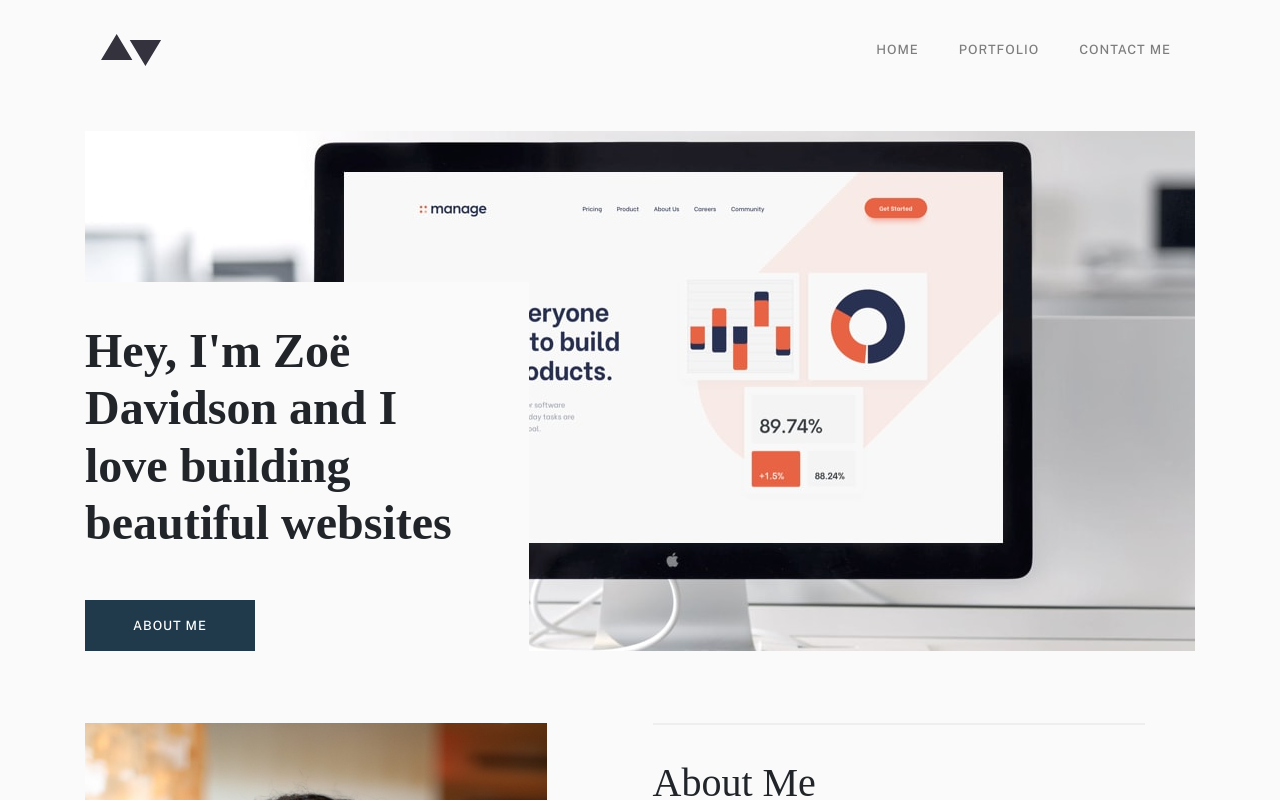
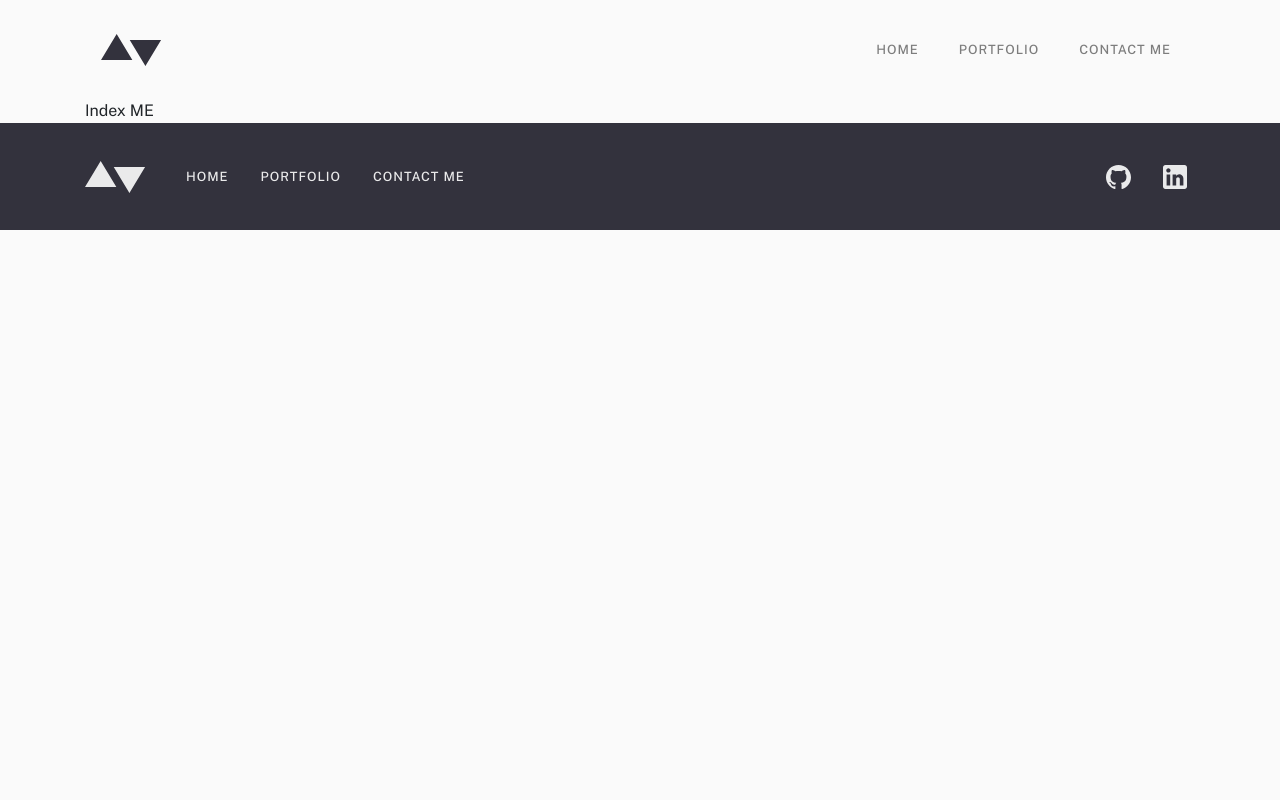
Before and after one commit to zdavidson/swebdrink, a React (Create React App) app: page /portfolio in a window 1280 px wide. Shown: the top 800 px of the page. Built offline with nearby package versions, Linux system fonts and the light colour scheme; a web font is replaced by a local one.

Commit message:
introduce react router

```diff
--- a/package.json
+++ b/package.json
@@ -11,6 +11,7 @@
     "react": "^17.0.2",
     "react-bootstrap": "^1.6.1",
     "react-dom": "^17.0.2",
+    "react-router-dom": "^5.2.0",
     "react-scripts": "4.0.3",
     "web-vitals": "^1.1.2"
   },
--- a/public/index.html
+++ b/public/index.html
@@ -7,7 +7,6 @@
     <meta name="theme-color" content="#000000" />
     <meta name="description" content="Zoë Davidson is a software engineer." />
     <link rel="apple-touch-icon" href="%PUBLIC_URL%/logo.svg" />
-    <link rel="manifest" href="%PUBLIC_URL%/manifest.json" />
     <link
       rel="stylesheet"
       href="https://cdn.jsdelivr.net/npm/bootstrap@4.6.0/dist/css/bootstrap.min.css"
--- a/src/App.js
+++ b/src/App.js
@@ -1,28 +1,28 @@
 import "./App.scss";
 import Container from "react-bootstrap/Container";
 import Navigation from "./components/Navigation";
-import Hero from "./components/homepage/Hero";
-import AboutMe from "./components/homepage/AboutMe";
-import ContactMe from "./components/homepage/ContactMe";
+import HomeIndex from "./components/homepage/HomeIndex";
 import Footer from "./components/Footer";
+import PortfolioIndex from "./components/portfolio/PortfolioIndex";
+import { BrowserRouter as Router, Route } from "react-router-dom";
 
 function App() {
   return (
-    <>
+    <Router>
       <Container>
         <header>
           <Navigation />
         </header>
         <main>
-          <Hero />
-          <AboutMe />
-          <ContactMe />
+          <Route exact path="/" component={HomeIndex} />
+
+          <Route path="/portfolio" component={PortfolioIndex} />
         </main>
       </Container>
       <footer>
         <Footer />
       </footer>
-    </>
+    </Router>
   );
 }
 
--- a/src/components/Navigation.js
+++ b/src/components/Navigation.js
@@ -9,7 +9,7 @@ const Navigation = () => {
         <img src="./logo.svg" alt="site-logo" />
       </NavBar.Brand>
       <Nav className="ml-auto">
-        <Nav.Link className="mr-4 header-link" href="#home">
+        <Nav.Link className="mr-4 header-link" href="/">
           Home
         </Nav.Link>
         <Nav.Link
--- /dev/null
+++ b/src/components/homepage/HomeIndex.js
@@ -0,0 +1,15 @@
+import Hero from "./Hero";
+import AboutMe from "./AboutMe";
+import ContactMe from "./ContactMe";
+
+const HomeIndex = () => {
+  return (
+    <>
+      <Hero />
+      <AboutMe />
+      <ContactMe />
+    </>
+  );
+};
+
+export default HomeIndex;
--- /dev/null
+++ b/src/components/portfolio/PortfolioIndex.js
@@ -0,0 +1,5 @@
+const PortfolioIndex = () => {
+  return <div>Index ME</div>;
+};
+
+export default PortfolioIndex;
```
Also changed, not shown: public/manifest.json (deleted), 1 other file (tests, documents, lock files or other folders).
